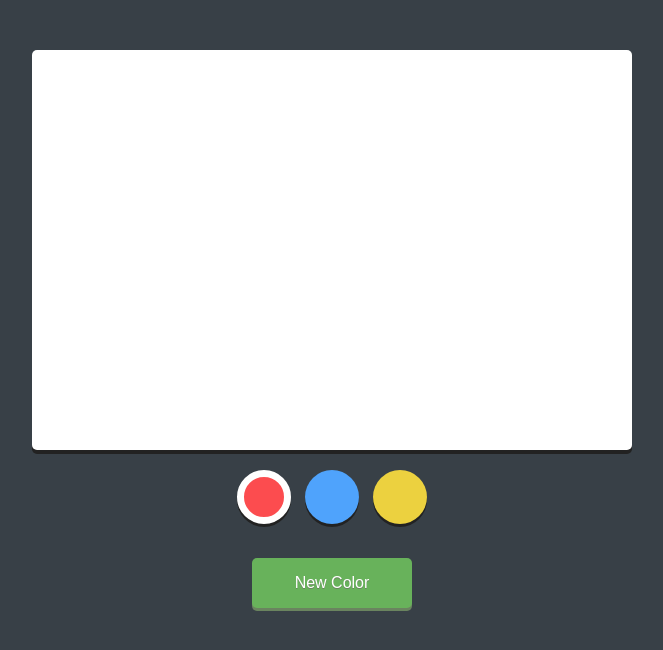
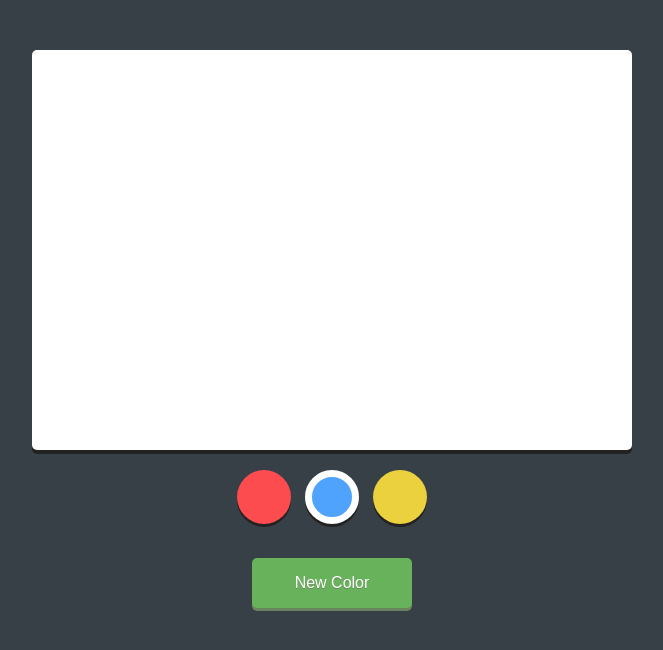
Before and after one commit to Martinnord/Drawing-Program, a plain HTML site: page index.html in a window 1280 px wide. Both pictures are taken after a click on the item 640 px from the left and 497 px from the top of the page. Shown: the whole page, without its empty margins (308-971 px from the left). Drawn offline with nearby package versions, Linux system fonts and the light colour scheme.

Commit message:
Made it possible that the user know what color he/she has selected with a bit of jQuery.

```diff
--- a/app.js
+++ b/app.js
@@ -0,0 +1,17 @@
+// Problem: No user interaction causes no change to application
+//Solution: When user interacts with the program the program will respond
+$(document).ready(function(){
+
+var color = $(".selected").css("background-color");
+
+// Clicking on control list items
+$(".controls li").click(function(){
+  $(this).siblings().removeClass("selected");
+  $(this).addClass("selected");
+
+  color = $(this).css("background-color");
+  });
+
+
+
+});
```
Also changed, not shown: index.html (line endings or trailing spaces).
